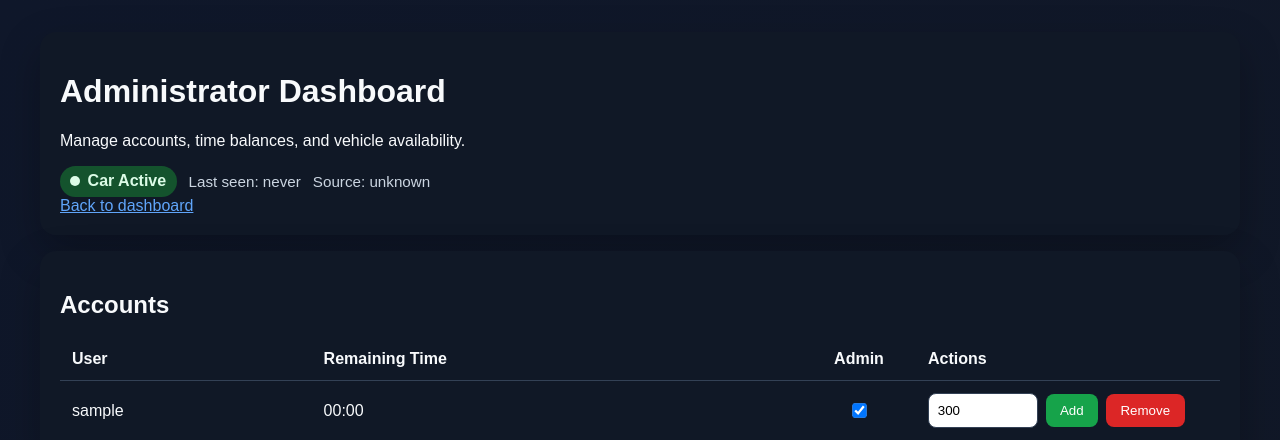
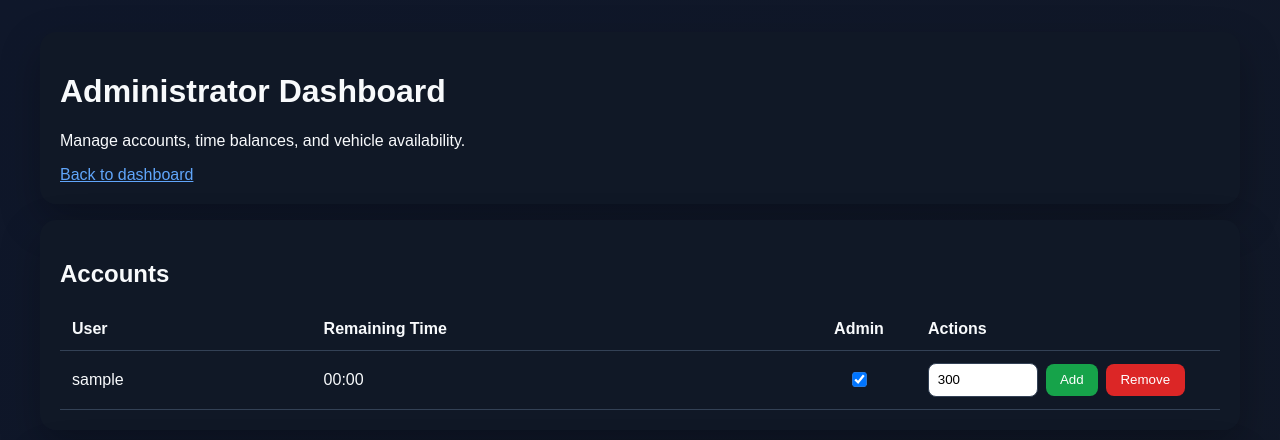
Before and after one commit to lillithet-code/RC-Car-Arduino-UNO-Q, a Flask app: page /admin in a window 1280 px wide. Shown: the top 440 px of the page. Run offline with Flask 3, Linux system fonts and the light colour scheme; the visitor is signed in with stand-in values (Sample User, id 1); data comes from the database, SQL or seed files in the repository; data that the repository does not hold is empty.

Commit message:
Revert admin car active dashboard display

```diff
--- a/app.py
+++ b/app.py
@@ -613,15 +613,7 @@ def create_app(test_config=None):
 
         users = db.execute('SELECT id, username, balance, is_admin FROM users ORDER BY username').fetchall()
         devices = db.execute('SELECT id, name, status, location FROM devices ORDER BY id').fetchall()
-        return render_template(
-            'admin.html',
-            users=users,
-            devices=devices,
-            format_seconds=format_seconds,
-            board_active=is_board_active(),
-            board_last_seen_at=app_state['board_last_seen_at'],
-            board_last_source=app_state['board_last_source'],
-        )
+        return render_template('admin.html', users=users, devices=devices, format_seconds=format_seconds)
 
     @app.route('/api/devices/register', methods=['POST'])
     def register_device():
--- a/templates/admin.html
+++ b/templates/admin.html
@@ -22,12 +22,6 @@
     .checkbox-cell form { display:flex; justify-content:center; align-items:center; margin:0; }
     .checkbox-cell input[type="checkbox"] { margin:0; transform: scale(1.1); }
     a { color: #60a5fa; }
-    .status-row { display:flex; gap:0.75rem; align-items:center; flex-wrap:wrap; }
-    .status-pill { display:inline-flex; align-items:center; gap:0.45rem; padding:0.4rem 0.65rem; border-radius:999px; font-weight:600; }
-    .status-pill.active { background:#14532d; color:#dcfce7; }
-    .status-pill.inactive { background:#7f1d1d; color:#fee2e2; }
-    .status-dot { width:10px; height:10px; border-radius:50%; background:currentColor; }
-    .status-meta { color:#cbd5e1; font-size:0.95rem; }
   </style>
 </head>
 <body>
@@ -35,21 +29,6 @@
     <div class="card">
       <h1>Administrator Dashboard</h1>
       <p>Manage accounts, time balances, and vehicle availability.</p>
-      <div class="status-row">
-        <span class="status-pill {% if board_active %}active{% else %}inactive{% endif %}">
-          <span class="status-dot"></span>
-          Car {% if board_active %}Active{% else %}Inactive{% endif %}
-        </span>
-        <span class="status-meta">
-          Last seen:
-          {% if board_last_seen_at %}
-            {{ board_last_seen_at.strftime('%Y-%m-%d %H:%M:%S UTC') }}
-          {% else %}
-            never
-          {% endif %}
-        </span>
-        <span class="status-meta">Source: {{ board_last_source or 'unknown' }}</span>
-      </div>
       <a href="{{ url_for('index') }}">Back to dashboard</a>
     </div>
 
```
